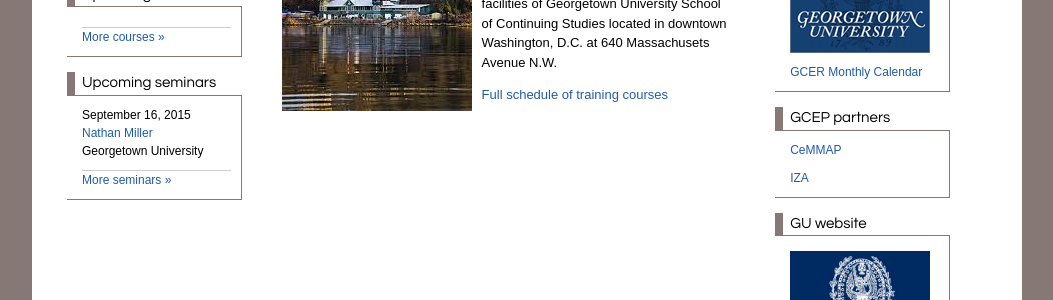
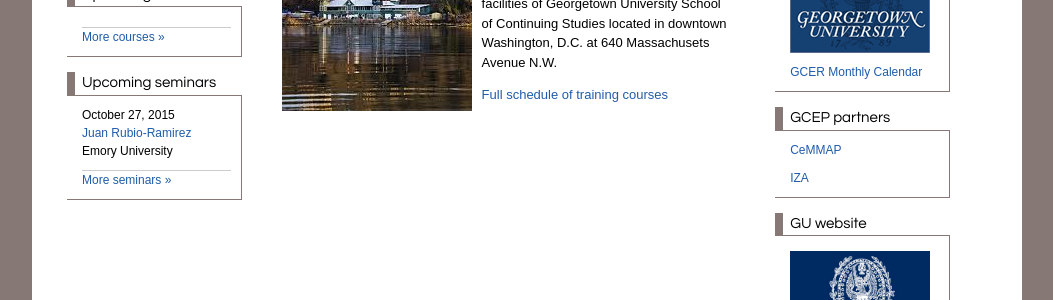
Before and after one commit to georgetown-econ/gcep, a Jekyll site: the page built from index.html, in a window 1280 px wide. Shown: the part 422-722 px from the top of the page, without its empty margins (113-1166 px from the left). Built offline with Jekyll 4.4.1, drawn with Linux system fonts in a browser that asks for light colours; the list of posts is cut into pages by our own code.

Commit message:
removed Amit Ghandi's next Tuesday seminar

```diff
--- a/_data/seminars-sidebar.yml
+++ b/_data/seminars-sidebar.yml
@@ -1,5 +1,5 @@
 - seminar:
-    speaker: "<a href=\"http://explore.georgetown.edu/people/nhm27\"> Nathan Miller </a>"
-    workplace: "Georgetown University"
-    schedule: "September 16, 2015"
-    title: "Merger Facilitate Tacit Collusion: Empirical Evidence from the U.S. Brewing Industry"
+    speaker: "<a href=\"http://economics.emory.edu/home/people/faculty/Rubioramirezjuan.html\"> Juan Rubio-Ramirez </a>"
+    workplace: "Emory University"
+    schedule: "October 27, 2015"
+    title: "Title to be announced"
--- a/_data/seminars.yml
+++ b/_data/seminars.yml
@@ -9,12 +9,6 @@
     workplace: "Georgetown University"
     schedule: "September 16, 2015"
     title: "Merger Facilitate Tacit Collusion: Empirical Evidence from the U.S. Brewing Industry"
-
-- seminar:
-    speaker: "<a href=\"http://www.ssc.wisc.edu/~agandhi/homepage/Amit_Gandhi.html\"> Amit Gandhi </a>"
-    workplace: "University of Wisconsin-Madison"
-    schedule: "September 22, 2015"
-    title: "Title to be announced"
 
 - seminar:
     speaker: "<a href=\"http://economics.emory.edu/home/people/faculty/Rubioramirezjuan.html\"> Juan Rubio-Ramirez </a>"
```
